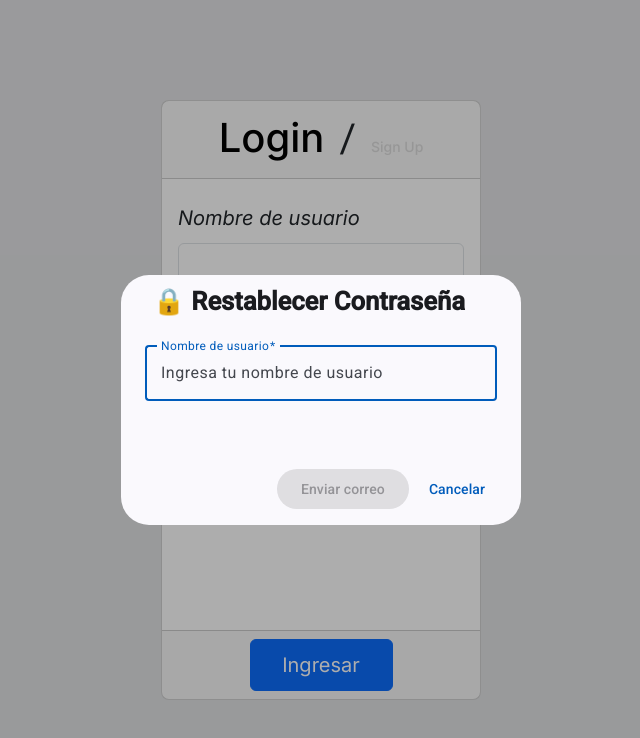
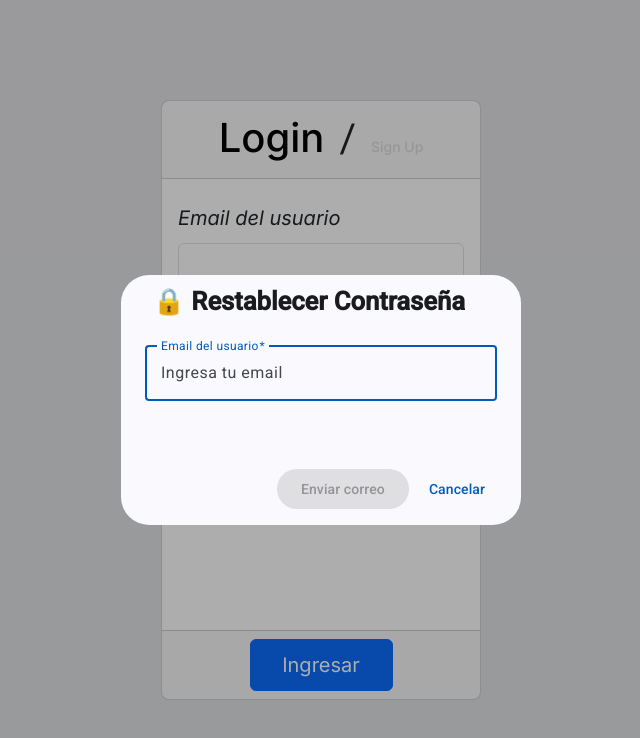
Before and after one commit to AlfredoVargas2708/alogar, an Angular app in the folder frontend/: page /login in a window 1280 px wide. Both pictures are taken after a click on the button "Restablcer Contraseña". Shown: the top 738 px of the page, without its empty margins (319-959 px from the left). Built offline with nearby package versions, Linux system fonts and the light colour scheme.

Commit message:
feat: update login and reset password forms to use email instead of username

```diff
--- a/frontend/src/app/components/login/login.html
+++ b/frontend/src/app/components/login/login.html
@@ -8,8 +8,8 @@
         <div class="card-body py-4">
             <form [formGroup]="isLogin ? loginForm : signUpForm">
                 <div class="form-group mb-3">
-                    <label for="name">Nombre de usuario</label>
-                    <input type="text" id="name" class="form-control" formControlName="name" />
+                    <label for="email">Email del usuario</label>
+                    <input type="text" id="email" class="form-control" formControlName="email" />
                 </div>
                 <div class="form-group mb-3">
                     <label for="password">Contraseña</label>
--- a/frontend/src/app/components/login/login.ts
+++ b/frontend/src/app/components/login/login.ts
@@ -19,12 +19,12 @@ export class Login {
   // * Constructor
   constructor(private fb: FormBuilder, private modalService: MatDialog) {
     this.loginForm = this.fb.group({
-      name: ['', Validators.required],
+      email: ['', Validators.required, Validators.email],
       password: ['', [Validators.required, Validators.minLength(8)]]
     });
 
     this.signUpForm = this.fb.group({
-      name: ['', Validators.required],
+      email: ['', Validators.required],
       password: ['', [Validators.required, Validators.minLength(8)]],
       confirmPassword: ['', [Validators.required, Validators.minLength(8)]]
     }, {
--- a/frontend/src/app/components/login/reset-password-modal/reset-password-modal.html
+++ b/frontend/src/app/components/login/reset-password-modal/reset-password-modal.html
@@ -3,14 +3,11 @@
 <mat-dialog-content>
     <form [formGroup]="resetPasswordForm" class="dialog-form">
         <mat-form-field appearance="outline" class="full-width" color="primary">
-            <mat-label>Nombre de usuario</mat-label>
-            <input matInput placeholder="Ingresa tu nombre de usuario" formControlName="name" required
-                autocomplete="username">
-            <mat-error *ngIf="resetPasswordForm.get('name')?.hasError('required')">
+            <mat-label>Email del usuario</mat-label>
+            <input matInput placeholder="Ingresa tu email" formControlName="email" required
+                autocomplete="example@gmail.com">
+            <mat-error *ngIf="resetPasswordForm.get('email')?.hasError('required')">
                 Este campo es obligatorio.
-            </mat-error>
-            <mat-error *ngIf="resetPasswordForm.get('name')?.hasError('minlength')">
-                Mínimo 3 caracteres.
             </mat-error>
         </mat-form-field>
     </form>
--- a/frontend/src/app/components/login/reset-password-modal/reset-password-modal.ts
+++ b/frontend/src/app/components/login/reset-password-modal/reset-password-modal.ts
@@ -19,7 +19,7 @@ export class ResetPasswordModal {
   // * Constructor
   constructor(private fb: FormBuilder) {
     this.resetPasswordForm = this.fb.group({
-      name: ['', Validators.required]
+      email: ['', Validators.required, Validators.email]
     })
   }
 }
```
